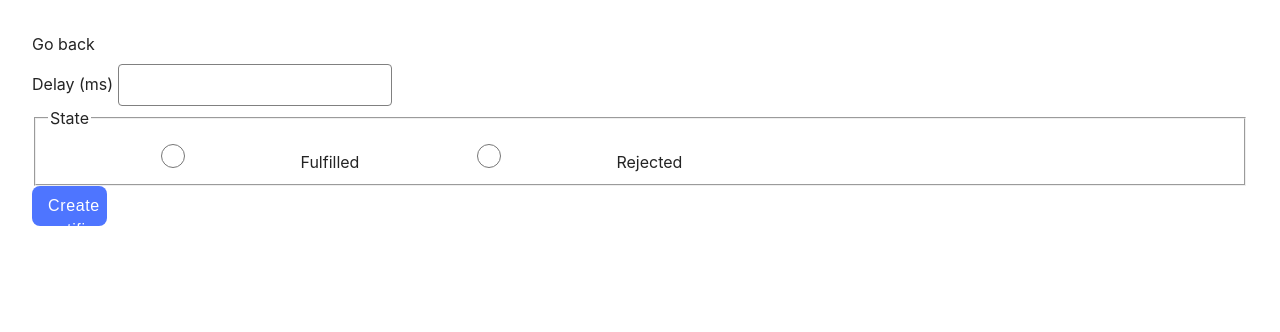
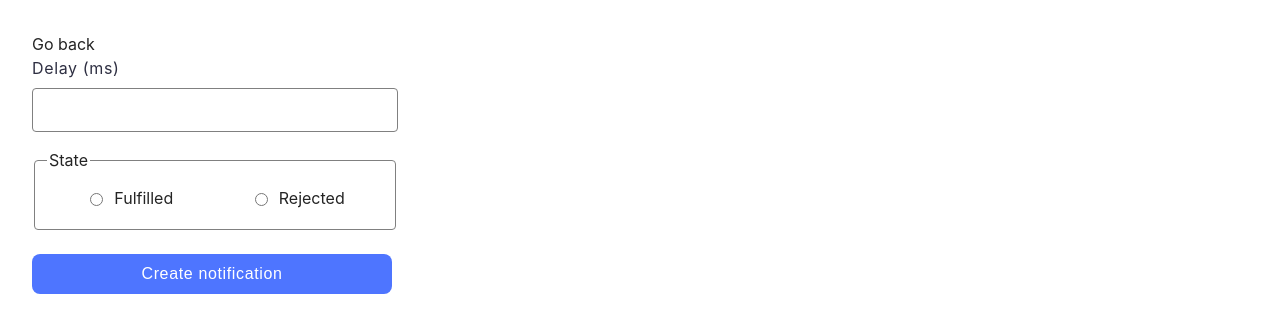
Before and after one commit to AnettX/goit-js-hw-10, a website built with Vite: page src/2-snackbar.html in a window 1280 px wide. Built offline with nearby package versions, Linux system fonts and the light colour scheme.

Commit message:
'update'

```diff
--- a/src/2-snackbar.html
+++ b/src/2-snackbar.html
@@ -11,24 +11,26 @@
     <script type="module" src="./js/2-snackbar.js" defer></script>
     <p><a href="./index.html">Go back</a></p>
     <form class="form">
-      <label>
+      <label class="label-delay">
         Delay (ms)
-        <input type="number" name="delay" required />
+        <input class="input-delay" type="number" name="delay" required />
       </label>
 
       <fieldset>
         <legend>State</legend>
-        <label>
+        <label class="field-label">
           <input type="radio" name="state" value="fulfilled" required />
           Fulfilled
         </label>
-        <label>
+        <label class="field-label">
           <input type="radio" name="state" value="rejected" required />
           Rejected
         </label>
       </fieldset>
 
-      <button type="submit">Create notification</button>
+      <button class="btn-notification" type="submit">
+        Create notification
+      </button>
     </form>
   </body>
 </html>
--- a/src/css/1-timer.css
+++ b/src/css/1-timer.css
@@ -4,7 +4,7 @@ body {
   padding: 24px 24px;
 }
 
-input {
+.calendar {
   width: 240px;
   height: 24px;
   padding: 8px 16px;
@@ -18,7 +18,7 @@ input {
   color: #2e2f42;
 }
 
-button {
+.button-timer {
   border-radius: 8px;
   padding: 8px 16px;
   width: 75px;
@@ -30,19 +30,19 @@ button {
   letter-spacing: 0.04em;
 }
 
-button:disabled {
+.button-timer:disabled {
   background-color: #cfcfcf;
   color: #989898;
   cursor: not-allowed;
 }
 
-button:not(:disabled) {
+.button-timer:not(:disabled) {
   background-color: #4e75ff;
   color: #fff;
   cursor: pointer;
 }
 
-button:not(:disabled):hover {
+.button-timer:not(:disabled):hover {
   background-color: #6c8cff;
 }
 
--- a/src/css/2-snackbar.css
+++ b/src/css/2-snackbar.css
@@ -0,0 +1,58 @@
+.label-delay {
+  display: flex;
+  flex-direction: column;
+  font-weight: 400;
+  font-size: 16px;
+  line-height: 1.5em;
+  letter-spacing: 0.04em;
+  color: #2e2f42;
+  gap: 8px;
+  padding-bottom: 16px;
+}
+
+.input-delay {
+  width: 360px;
+  height: 40px;
+  border-radius: 4px;
+  border: 1px solid #808080;
+}
+
+fieldset {
+  width: 336px;
+  height: 64px;
+  display: flex;
+  justify-content: space-around;
+  border-radius: 4px;
+  border: 1px solid #808080;
+  margin-bottom: 24px;
+}
+
+.field-label {
+  display: flex;
+  align-items: center;
+  justify-content: center;
+  gap: 8px;
+}
+
+.btn-notification {
+  border-radius: 8px;
+  padding: 8px 16px;
+  width: 360px;
+  height: 40px;
+  background-color: #4e75ff;
+  color: #fff;
+  border: none;
+  font-weight: 500;
+  font-size: 16px;
+  line-height: 1.5em;
+  letter-spacing: 0.04em;
+  color: #fff;
+}
+
+.btn-notification:hover {
+  background-color: #6c8cff;
+}
+
+fieldset:hover {
+  border: 1px solid #000;
+}
```
Also changed, not shown: src/1-timer.html (+2 -2 lines).
